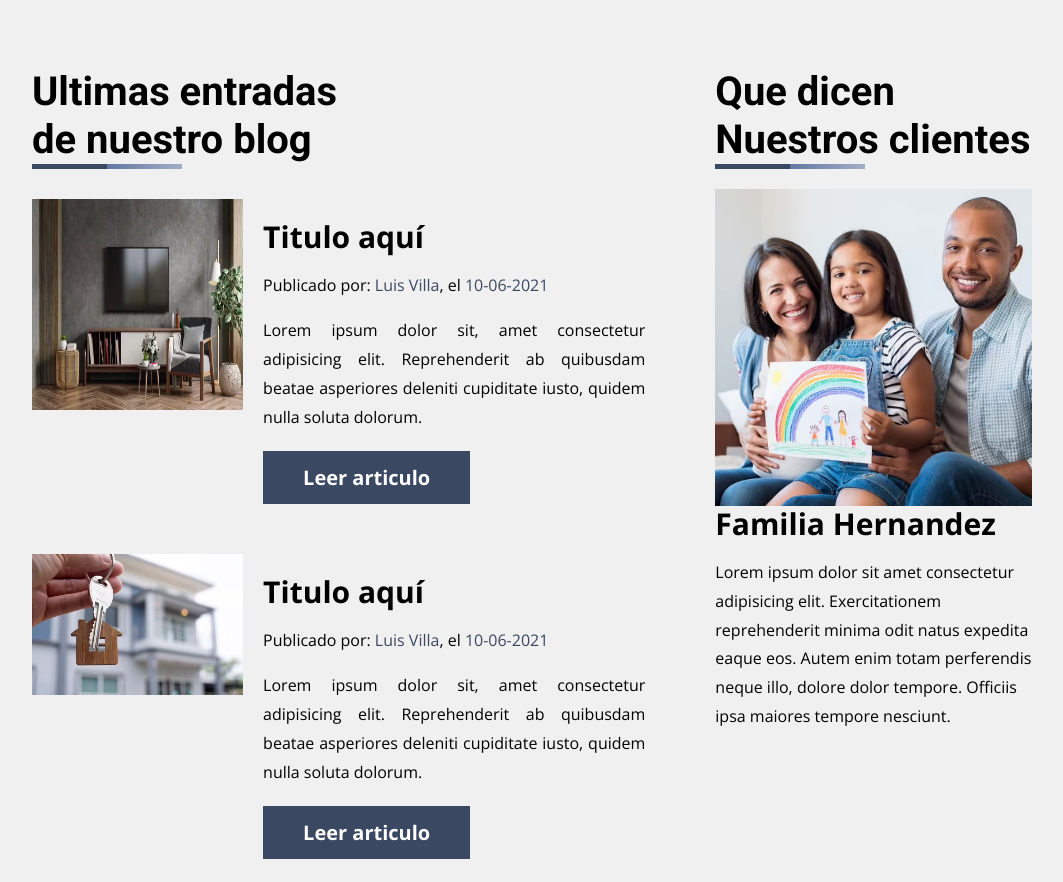
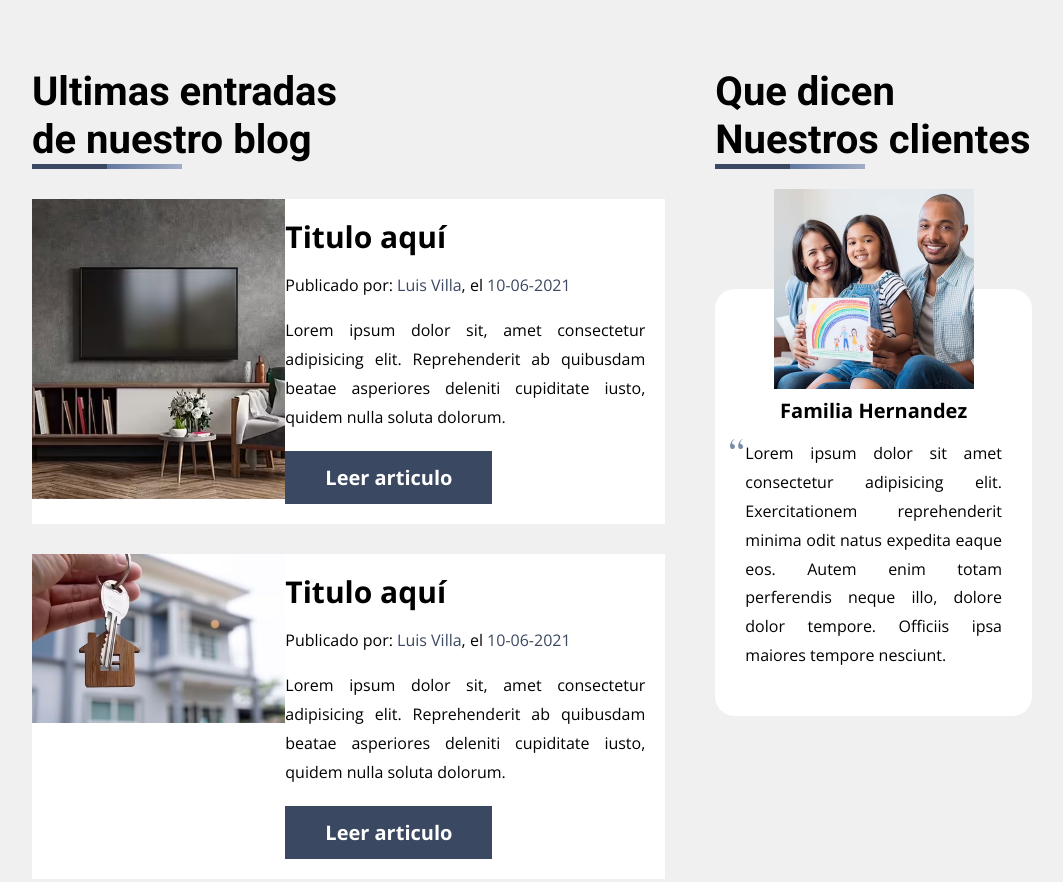
Before and after one commit to LuisVilla12/PR-RealStyle, a website: page index.html in a window 1280 px wide. Shown: the part 2210-3092 px from the top of the page, without its empty margins (108-1171 px from the left). Drawn offline with nearby package versions, Linux system fonts and the light colour scheme.

Commit message:
v04 Main

```diff
--- a/src/scss/iu/_main.scss
+++ b/src/scss/iu/_main.scss
@@ -23,18 +23,32 @@
 
 .testimonial {
     margin: 3rem 0;
-    @include m.tablet {
+    background-color: v.$blanco;
+    @include m.telefono {
         display: grid;
-        grid-template-columns: 1fr 2fr;
+        grid-template-columns: repeat(5, 1fr);
+    }
+    &__imagen {
+        @include m.telefono {
+            grid-column: 1/3;
+        }
     }
     &__img {
-        aspect-ratio: 1/1;
+        height: 30rem;
+        object-fit: cover;
     }
     &__contenido {
-        padding: 2rem;
+        padding: 2rem 2rem 2rem 0;
+        @include m.telefono {
+            grid-column: 3/6;
+        }
     }
     &__heading {
         margin: 0;
+        text-align: center;
+        @include m.tablet {
+            text-align: left;
+        }
     }
     &__meta {
         color: v.$negro;
@@ -48,5 +62,53 @@
     }
     &__boton {
         @include m.boton(v.$primario, v.$blanco);
+        display: block;
+        @include m.tablet {
+            display: inline-block;
+        }
     }
 }
+
+.aside {
+    margin: 5rem 0;
+    @include m.tablet {
+        margin: 0;
+    }
+    &__heading {
+        @include m.desktop {
+            span {
+                display: block;
+            }
+        }
+    }
+    &__imagen {
+        width: 20rem;
+        margin: 0 auto;
+    }
+    &__contenido {
+        background-color: v.$blanco;
+        margin-top: -10rem;
+        padding: 10rem 3rem 3rem 3rem;
+        border-radius: 2rem;
+    }
+    &__nombre {
+        text-align: center;
+        font-size: 2rem;
+        margin: 1rem 0;
+    }
+    &__texto {
+        text-align: justify;
+        position: relative;
+        &::before {
+            position: absolute;
+            content: '';
+            display: block;
+            background-image: url(../img/quote.svg);
+            background-repeat: no-repeat;
+            width: 2rem;
+            height: 1rem;
+            top: 0;
+            left: -1.5rem;
+        }
+    }
+}
```
Also changed, not shown: index.html (+0 -1 lines), build/css/app.css, 1 other file.
